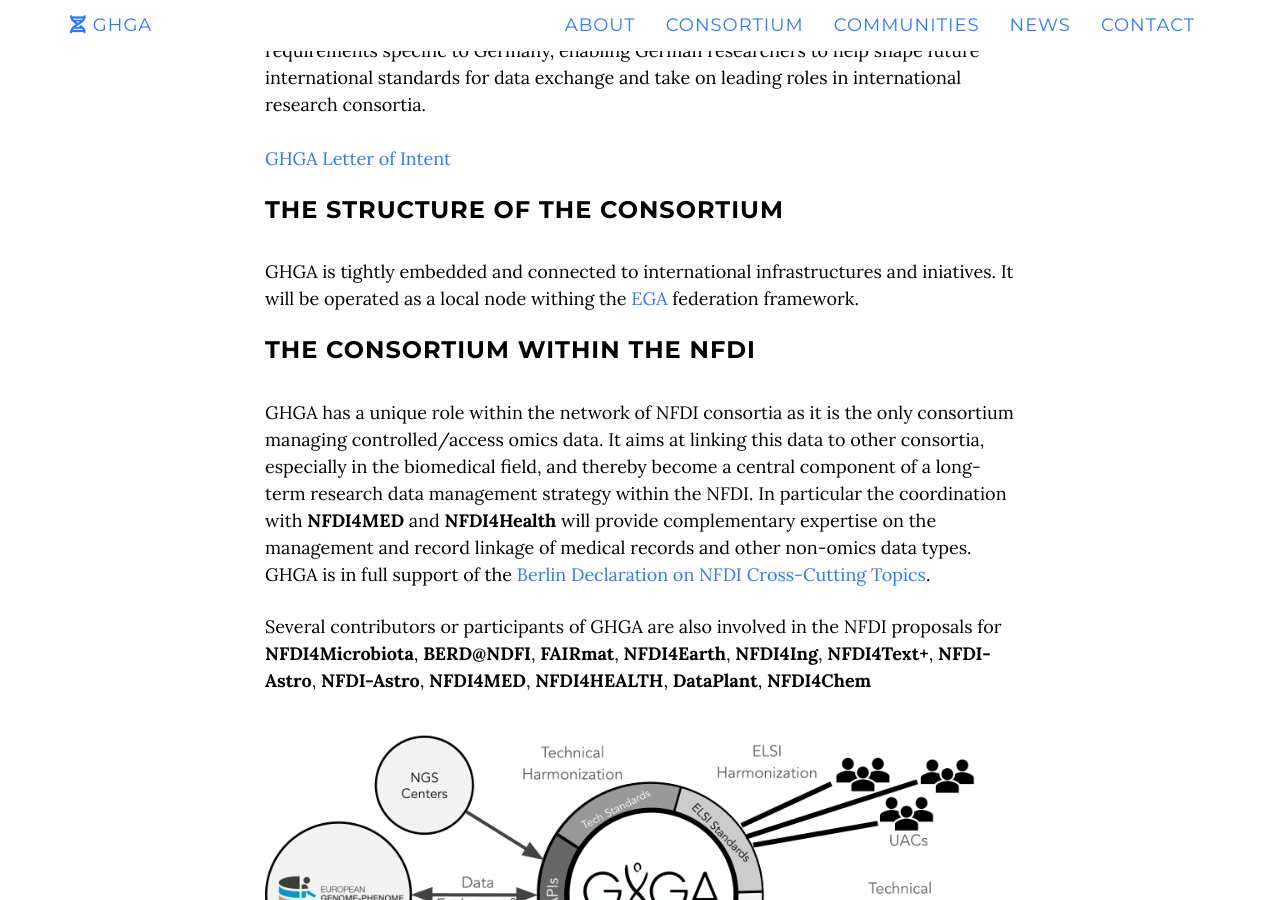
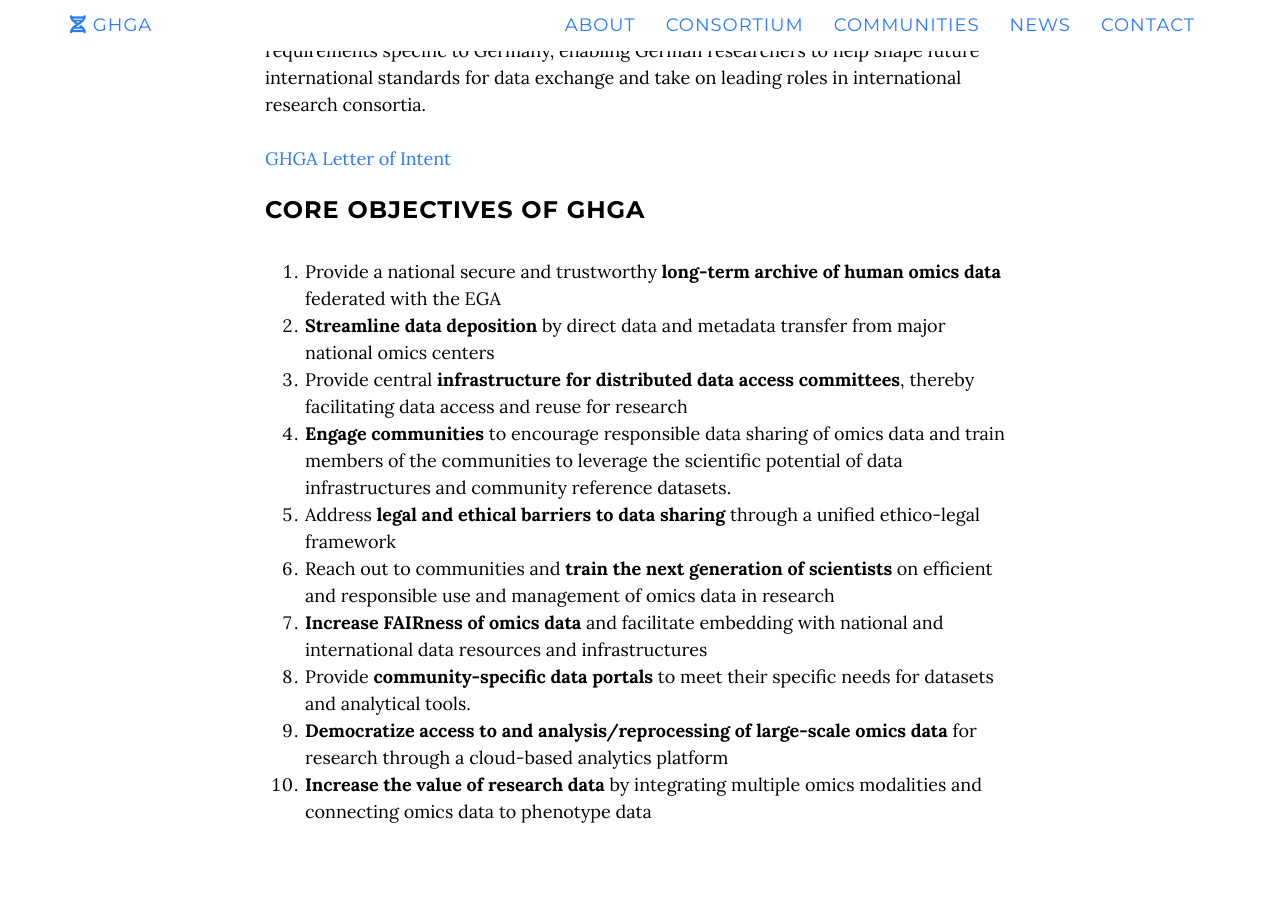
Before and after one commit to ghga-de/online, a Jekyll site: the page built from index.html, in a window 1280 px wide and 900 px high, scrolled down 1266 px. Built offline with Jekyll 4.4.1, drawn with Linux system fonts in a browser that asks for light colours; nearby versions of some CDN libraries; some of the changed text lies outside the part shown.

Commit message:
space after graph

```diff
--- a/_includes/about.html
+++ b/_includes/about.html
@@ -19,50 +19,7 @@
                 <a href="documents/Letter_of_Intent_GHGA.pdf"> GHGA Letter of Intent</a>
                 </p>
 
-                <h3>The Structure of the consortium</h3>
-                <p>
-                GHGA is tightly embedded and connected to international
-                infrastructures and iniatives. It will be operated as a local
-                node withing the <a href="https://ega-archive.org/">EGA</a>
-                federation framework.<br>
 
-                <!--<a href="https://gepris.dfg.de/gepris/projekt/423957469?context=projekt&task=showDetail&id=423957469&">NGS-CN</a></p>-->
-
-                <h3>The Consortium within the NFDI</h3>
-                <p>
-                GHGA has a unique role within the network of NFDI consortia as
-                it is the only consortium managing controlled/access omics data.
-                It aims at linking this data to other consortia, especially in
-                the biomedical field, and thereby become a central component of a
-                long-term research data management strategy within the NFDI. In
-                particular the coordination with <b>NFDI4MED</b> and <b>NFDI4Health</b>
-                will provide complementary expertise on the management and record
-                linkage of medical records and other non-omics data types.<br>
-                GHGA is in full support of the <a href="https://zenodo.org/record/3457213#.XcwcPNUxkUE">Berlin Declaration on NFDI Cross-Cutting Topics</a>.
-                </p>
-                <p>
-                Several contributors or participants of GHGA are also involved in
-                the NFDI proposals for <b>NFDI4Microbiota</b>, <b>BERD@NDFI</b>,
-                <b>FAIRmat</b>, <b>NFDI4Earth</b>, <b>NFDI4Ing</b>, <b>NFDI4Text+</b>,
-                <b>NFDI-Astro</b>, <b>NFDI-Astro</b>, <b>NFDI4MED</b>,
-                <b>NFDI4HEALTH</b>, <b>DataPlant</b>, <b>NFDI4Chem</b>
-                <br>
-                <img src="img/GHGAStructure.png" class="img-responsive"
-                      alt="Responsive image"/>
-                </p>
-                <p>
-                <h3>The Board of Directorys</h3>
-                <p>
-                  <ul>
-                    <li>Oliver Stegle</li>
-                    <li>Oliver Kohlbacher</li>
-                    <li>Eva Winkler</li>
-                    <li>Jan Korbel</li>
-                  </ul>
-                <h3>The Governance Structure of GHGA</h3>
-                <img src="img/GHGA-Governance.png" class="img-responsive"
-                      alt="Responsive image"/>
-                </p>
                 <h3>Core Objectives of GHGA</h3>
                 <ol>
                   <li>Provide a national secure and
--- a/_includes/consortium.html
+++ b/_includes/consortium.html
@@ -6,7 +6,7 @@
       <div class="row">
         <div class="col-lg-8 col-lg-offset-2">
           <img src="img/logos/all_logos_ghga.png" class="img-responsive"
-          alt="Responsive image" style="padding-top:10px; padding-bottom:10px;"/></div><br>
+          alt="Responsive image" style="padding-top:20px; padding-bottom:30px;"/></div><br>
           <div class="clearfix visible-lg"></div>
           <div class="row">
             <div class="col-lg-8 col-lg-offset-2">
```
